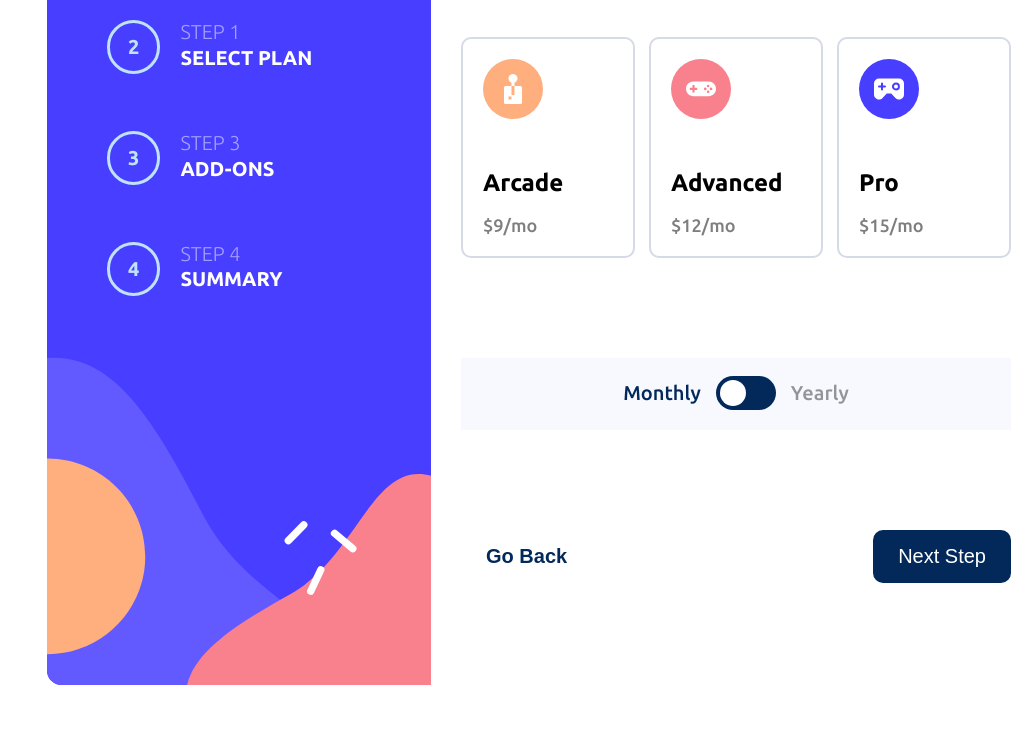
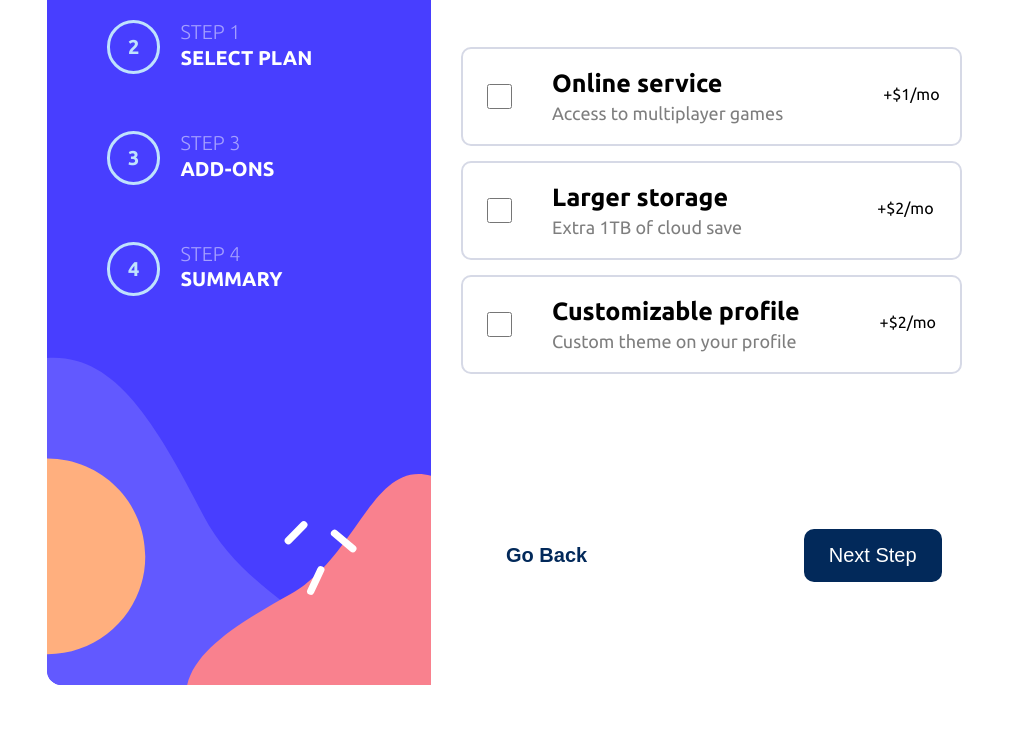
Before and after one commit to Kobi-Okiti/multi-step-form, a plain HTML site: page index.html in a window 1280 px wide. Shown: the part 179-935 px from the top of the page, without its empty margins (253-1280 px from the left). Drawn offline with Linux system fonts and the light colour scheme.

Commit message:
styled the step-3 form (add-ons)

```diff
--- a/index.html
+++ b/index.html
@@ -106,40 +106,40 @@
     <!-- Step 1 end -->
 
     <!-- Step 2 start -->
-    <div class="step-1">
+    <div class="step-1" id="none">
       <h2>Select your plan</h2>
       <p>You have the option of monthly or yearly billing.</p>
       <div class="plans">
-        <div class="plans-notclick">
+        <div class="pick-notclick hover-effect">
           <img src="/assets/images/icon-arcade.svg" alt="" srcset="">
           <h2>Arcade</h2>
           <p>$9/mo</p>
         </div>
-        <div class="plans-notclick">
+        <div class="pick-notclick hover-effect">
           <img src="/assets/images/icon-advanced.svg" alt="" srcset="">
           <h2>Advanced</h2>
           <p>$12/mo</p>
         </div>
-        <div class="plans-notclick">
+        <div class="pick-notclick hover-effect">
           <img src="/assets/images/icon-pro.svg" alt="" srcset="">
           <h2>Pro</h2>
           <p>$15/mo</p>
         </div>
       </div>
       <div class="plans" id="none">
-        <div class="plans-notclick">
+        <div class="plans-notclick hover-effect">
           <img src="/assets/images/icon-arcade.svg" alt="" srcset="">
           <h2>Arcade</h2>
           <p>$90/mo</p>
           <h3>2 months free</h3>
         </div>
-        <div class="plans-notclick">
+        <div class="plans-notclick hover-effect">
           <img src="/assets/images/icon-advanced.svg" alt="" srcset="">
           <h2>Advanced</h2>
           <p>$120/mo</p>
           <h3>2 months free</h3>
         </div>
-        <div class="plans-notclick">
+        <div class="plans-notclick hover-effect">
           <img src="/assets/images/icon-pro.svg" alt="" srcset="">
           <h2>Pro</h2>
           <p>$150/mo</p>
@@ -152,7 +152,7 @@
           <input type="checkbox">
           <span class="slider round"></span>
         </label>
-      <p class="opaque-black">Yearly</p>
+        <p class="opaque-black">Yearly</p>
       </div>
       <div class="btns">
         <button class="btns-1">Go Back</button>
@@ -162,15 +162,56 @@
     <!-- Step 2 end -->
 
     <!-- Step 3 start -->
+    <div class="step-1">
+      <h2>Pick add-ons</h2>
+      <p>Add-ons help enhance your gaming experience.</p>
 
-    <!-- Pick add-ons
-    Add-ons help enhance your gaming experience.
+      <form action="" class="form-2">
+        <div class="form-check pick-notclick hover-effect">
+          <input type="checkbox" id="online-service" name="online-service">
+          <label for="online-service" class="form-check-pick">
+            <div>
+              <h3>Online service</h3>
+              <p>Access to multiplayer games</p>
+            </div>
+            <p class="p1">+$1/mo</p>
+            <p class="p1" id="none">+$10/yr</p>
+          </label>
+        </div>
+        <div class="form-check pick-notclick hover-effect">
+          <input type="checkbox" id="online-service" name="online-service">
+          <label for="online-service" class="form-check-pick">
+            <div>
+              <h3>Larger storage</h3>
+              <p>Extra 1TB of cloud save</p>
+            </div>
+            <p class="p2">+$2/mo</p>
+            <p class="p2" id="none">+$20/yr</p>
+          </label>
+        </div>
+        <div class="form-check pick-notclick hover-effect">
+          <input type="checkbox" id="online-service" name="online-service">
+          <label for="online-service" class="form-check-pick">
+            <div>
+              <h3>Customizable profile</h3>
+              <p>Custom theme on your profile </p>
+            </div>
+            <p class="p3">+$2/mo</p>
+            <p class="p3" id="none">+$20/yr</p>
+          </label>
+        </div>
+        <div class="btns extra-m">
+          <button class="btns-1">Go Back</button>
+          <button  class="btns-2" type="submit" id="submit" name="submit">Next Step</button>
+        </div>
+      </form>
+    </div>
 
-    Online service
-    Access to multiplayer games
-    +$1/mo
 
-    Larger storage
+
+
+
+    <!-- Larger storage
     Extra 1TB of cloud save
     +$2/mo
 
--- a/style.css
+++ b/style.css
@@ -129,15 +129,15 @@ body{
     justify-content: space-between;
     margin-top: 30px;
 }
-.plans>div:hover{
+.hover-effect:hover{
     background-color: rgba(173, 190, 255, 0.2);
     border: 2px solid hsl(213, 96%, 18%);
 }
-.plans-onclick{
+.pick-onclick{
     background-color: rgba(173, 190, 255, 0.2);
     border: 2px solid hsl(213, 96%, 18%);
 }
-.plans-notclick{
+.pick-notclick{
     border: 2px solid hsl(229, 24%, 87%);
 }
 .plans>div{
@@ -276,3 +276,53 @@ body{
     background-color: hsl(213, 96%, 18%);
     border-radius: 10px;
 }
+
+.form-check{
+    display: flex;
+    flex-direction: row;
+}
+.form-check>input{
+    height: 25px;
+    width: 25px;
+    margin-top: auto;
+    margin-bottom: auto;
+    margin-right: 40px;
+}
+.form-check>label{
+    display: flex;
+    flex-direction: row;
+}
+.form-check-pick>div>h3{
+    font-size: 25px;
+    margin-bottom: 5px;
+    margin-top: 0;
+}
+.form-check-pick>div>p{
+    opacity: 0.5;
+    font-size: 18px;
+    margin-top: 5px;
+    margin-bottom: 0;
+}
+.p1{
+    margin-left: 100px;
+}
+.p2{
+    margin-left: 135px;
+}
+.p3{
+    margin-left: 80px;
+}
+.form-2{
+    margin-top: 40px;
+}
+.form-2>div{
+    padding-top: 20px;
+    padding-bottom: 20px;
+    padding-left: 20px;
+    padding-right: 20px;
+    border-radius: 10px;
+    margin-bottom: 15px;
+}
+.extra-m{
+    margin-top: 135px;
+}
```
